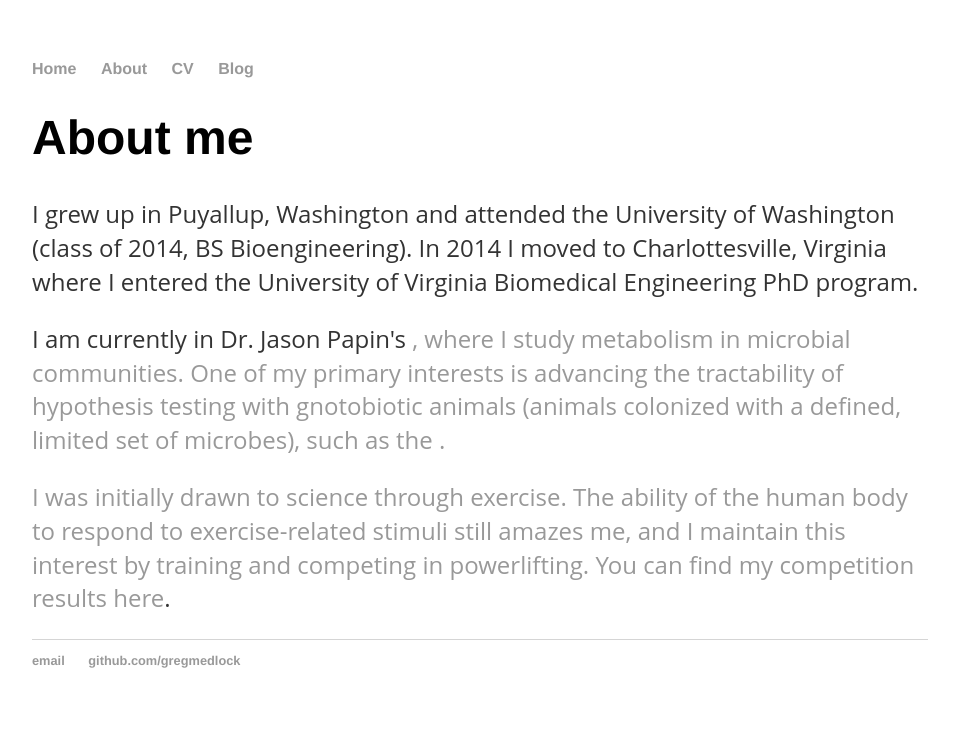
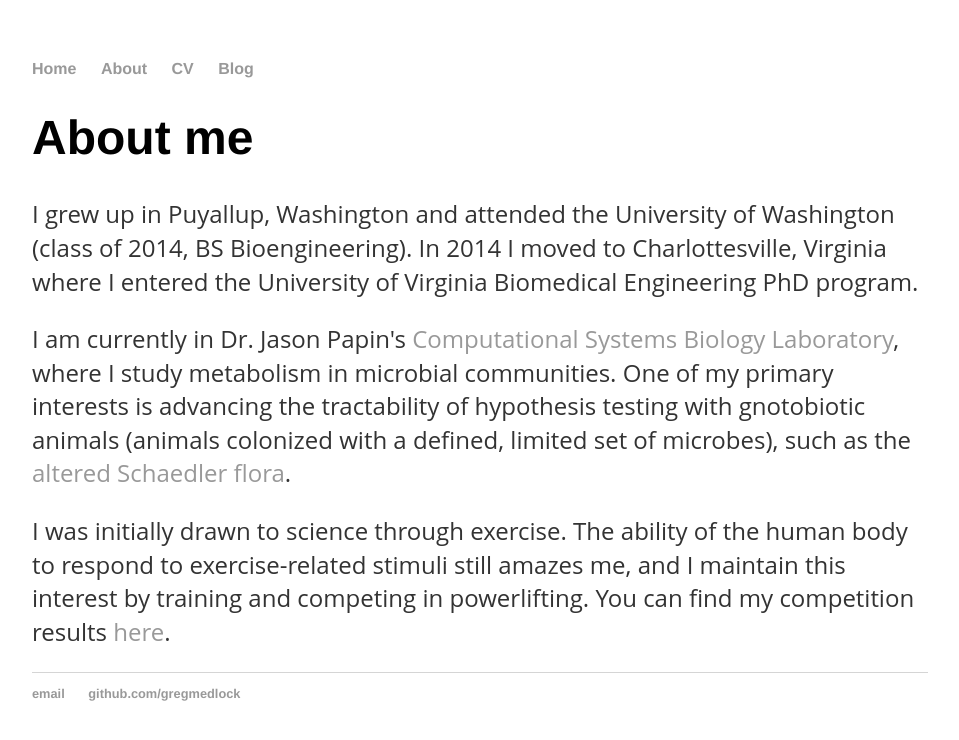
Before and after one commit to gregmedlock/gregmedlock.github.io, a Jekyll site: the page built from about/index.html, in a window 1280 px wide. Shown: the top 740 px of the page, without its empty margins (160-1119 px from the left). Built offline with Jekyll 4.4.1, drawn with Linux system fonts in a browser that asks for light colours; some of the changed lines change nothing that is shown.

Commit message:
closed some href tags

```diff
--- a/about/index.html
+++ b/about/index.html
@@ -7,10 +7,10 @@ title: About me
 	<p>I grew up in Puyallup, Washington and attended the University of Washington
 		 (class of 2014, BS Bioengineering). In 2014 I moved to Charlottesville, Virginia
 		 where I entered the University of Virginia Biomedical Engineering PhD program.</p>
-	<p>I am currently in Dr. Jason Papin's <a href="http://bme.virginia.edu/csbl/" Computational Systems Biology Laboratory</a>,
+	<p>I am currently in Dr. Jason Papin's <a href="http://bme.virginia.edu/csbl/"> Computational Systems Biology Laboratory</a>,
 	 where I study metabolism in microbial communities. One of my primary interests
    is advancing the tractability of hypothesis testing with gnotobiotic animals (animals colonized with
-	 a defined, limited set of microbes), such as the <a href="https://en.wikipedia.org/wiki/Altered_Schaedler_flora" altered Schaedler flora</a>.
+	 a defined, limited set of microbes), such as the <a href="https://en.wikipedia.org/wiki/Altered_Schaedler_flora"> altered Schaedler flora</a>.
 	</p>
 	<p>I was initially drawn to science through exercise. The ability of the human
 		 body to respond to exercise-related stimuli still amazes me, and  I maintain
```
